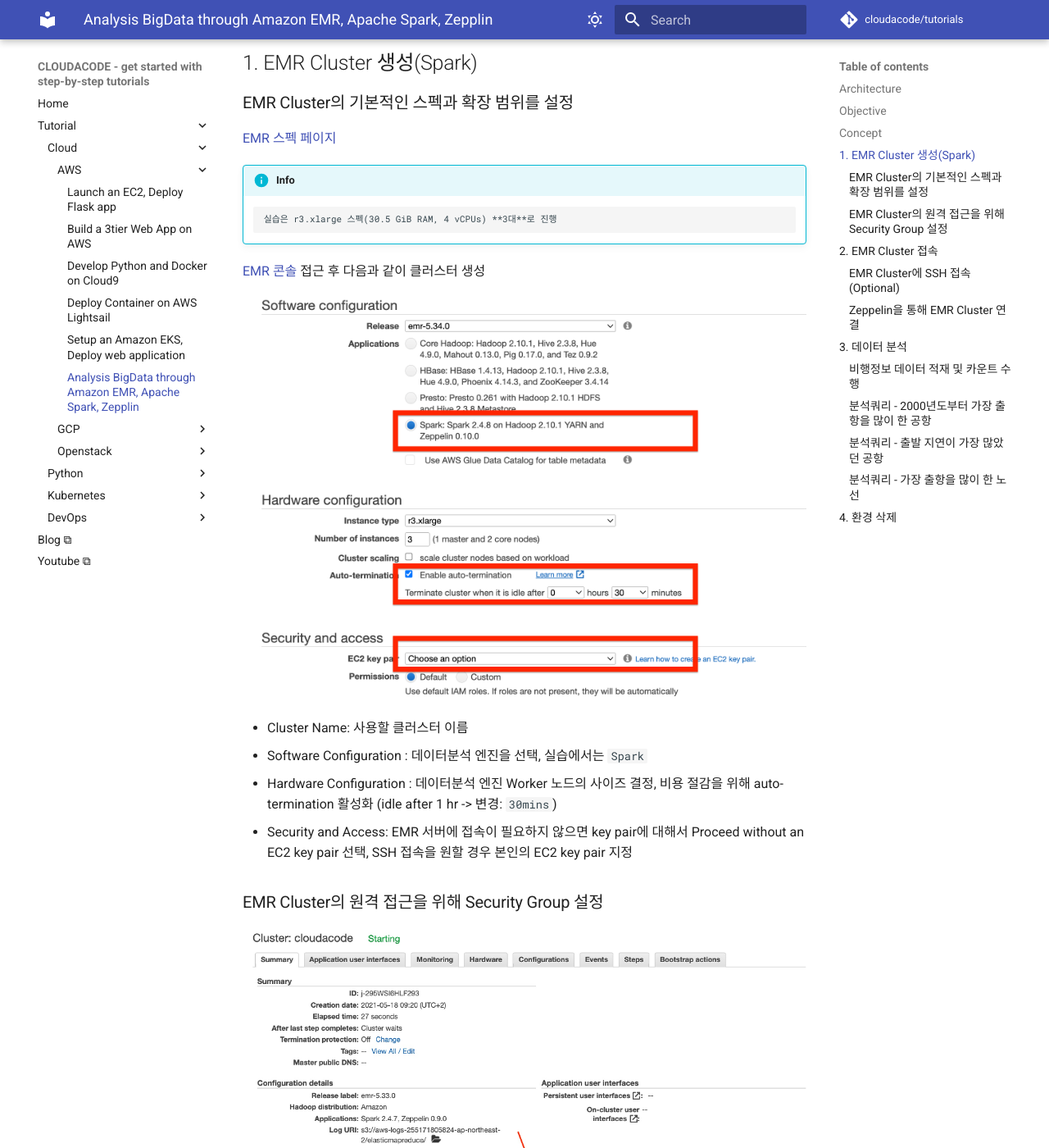
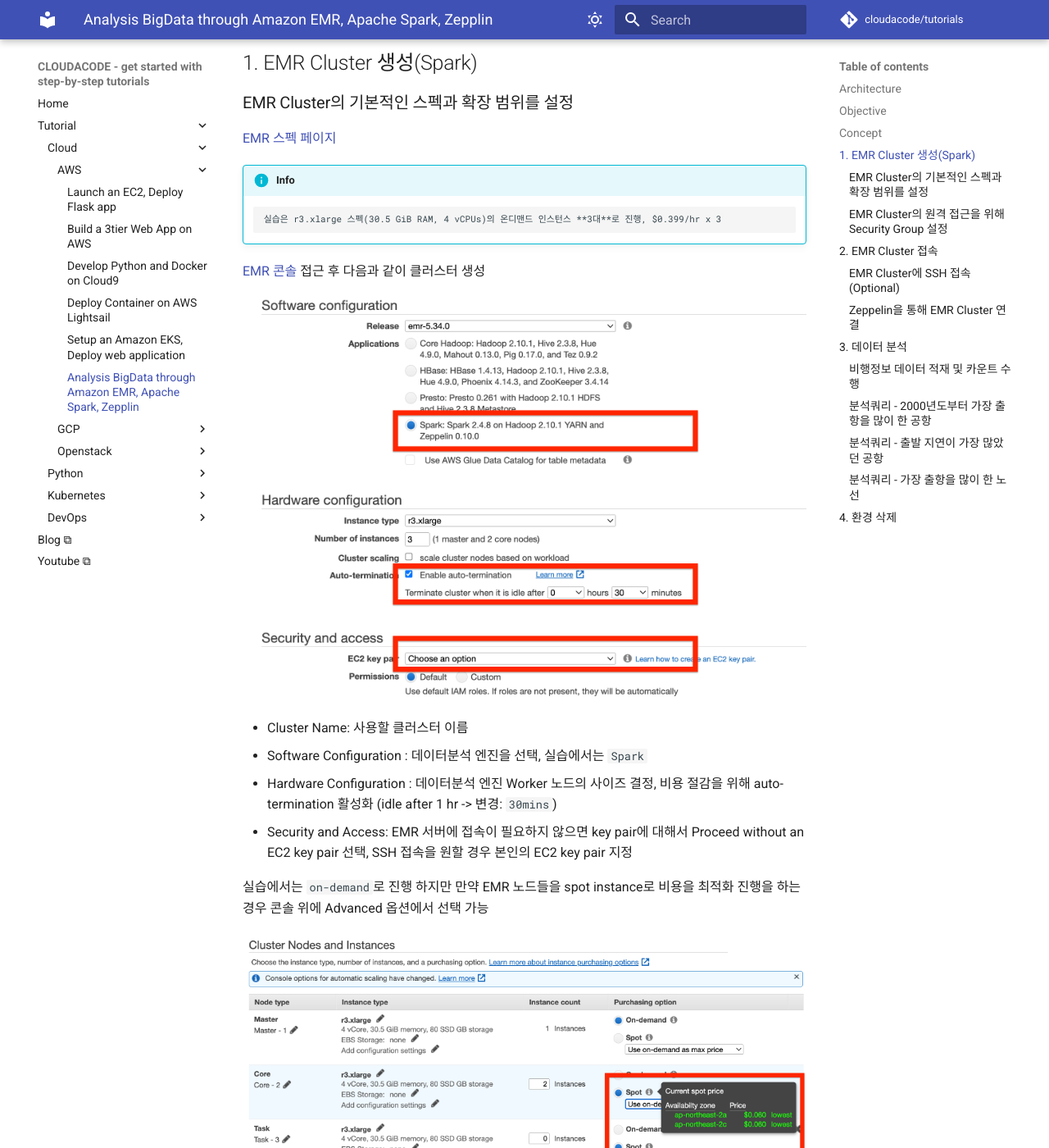
Before and after one commit to cloudacode/tutorials, an MkDocs documentation site: the page built from docs/cloud/aws/aws-emr-spark-bigdata.md, in a window 1280 px wide and 1400 px high, scrolled down 1900 px. Shown: the whole window at 82% size. Built offline with MkDocs 1.6.1 and Material for MkDocs 9.7.7, drawn with Linux system fonts in a browser that asks for light colours; comment, search, counter and statistics services are not loaded.

Commit message:
updated spot instance

```diff
--- a/docs/cloud/aws/aws-emr-spark-bigdata.md
+++ b/docs/cloud/aws/aws-emr-spark-bigdata.md
@@ -35,7 +35,7 @@
 [EMR 스펙 페이지](https://aws.amazon.com/emr/pricing/?nc=sn&loc=4)
 
 !!! Info
-        실습은 r3.xlarge 스펙(30.5 GiB RAM, 4 vCPUs) **3대**로 진행
+        실습은 r3.xlarge 스펙(30.5 GiB RAM, 4 vCPUs)의 온디맨드 인스턴스 **3대**로 진행, $0.399/hr x 3
 
 
 [EMR 콘솔](https://ap-northeast-2.console.aws.amazon.com/elasticmapreduce/home?region=ap-northeast-2#) 접근 후 다음과 같이 클러스터 생성
@@ -46,6 +46,10 @@
 - Software Configuration : 데이터분석 엔진을 선택, 실습에서는 `Spark`
 - Hardware Configuration : 데이터분석 엔진 Worker 노드의 사이즈 결정, 비용 절감을 위해 auto-termination 활성화 (idle after 1 hr -> 변경: `30mins`)
 - Security and Access: EMR 서버에 접속이 필요하지 않으면 key pair에 대해서 Proceed without an EC2 key pair 선택, SSH 접속을 원할 경우 본인의 EC2 key pair 지정
+
+실습에서는 `on-demand`로 진행 하지만 만약 EMR 노드들을 spot instance로 비용을 최적화 진행을 하는 경우 콘솔 위에 Advanced 옵션에서 선택 가능
+
+![emr-spot-instances](assets/emr-spot-instances.png)
 
 ### EMR Cluster의 원격 접근을 위해 Security Group 설정
 
```
Also changed, not shown: docs/cloud/aws/assets/emr-spot-instances.png (added).
